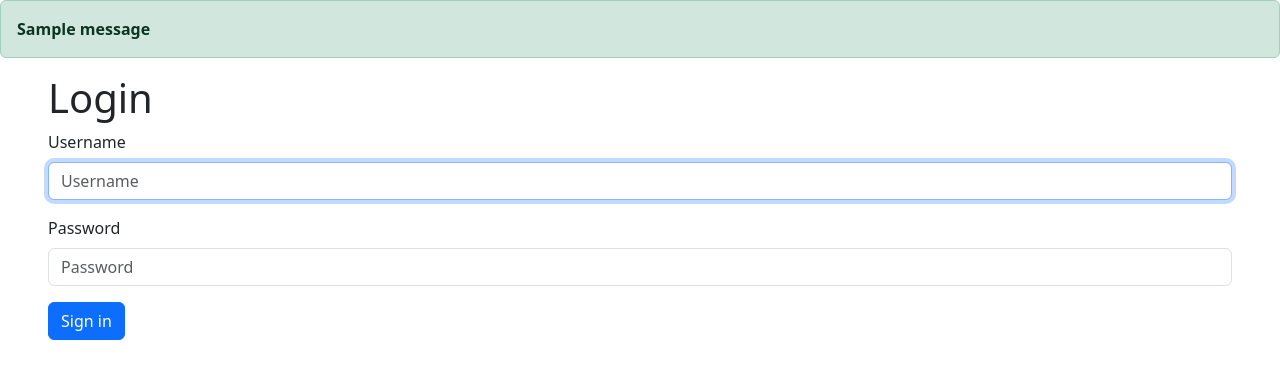
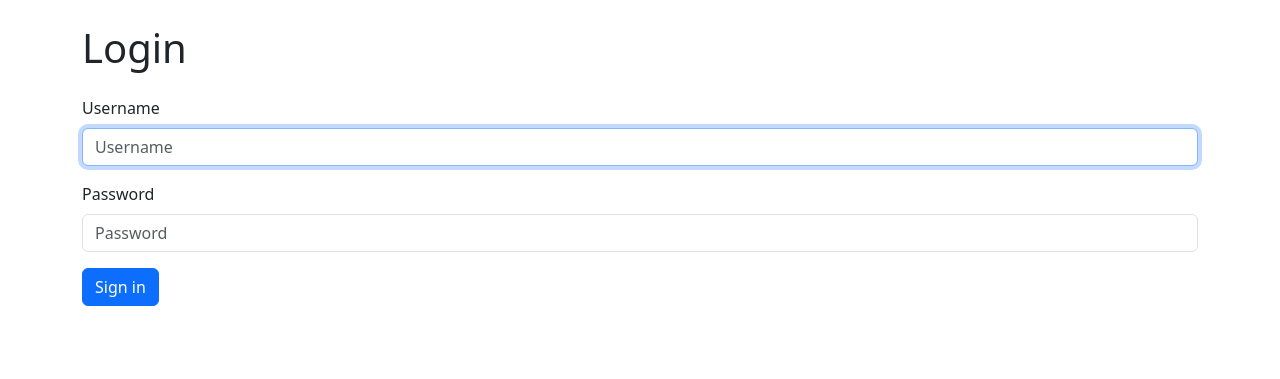
Before and after one commit to Buchiks/python-project-52, a Django app: page /users/login/ in a window 1280 px wide. Shown: the part 56-435 px from the top of the page. Run offline with Django 5.2, Linux system fonts and the light colour scheme; tables that the repository leaves empty hold one stand-in row (values such as "Sample post"); one stand-in notice (Sample message) is shown; some libraries are stand-ins or nearby versions.

Commit message:
tried changing login.html

```diff
--- a/users/templates/users/create_user.html
+++ b/users/templates/users/create_user.html
@@ -5,13 +5,6 @@
 
 {% block title %}Registration{% endblock %}
 {% block content %}
-{% if messages %}
-{% for message in messages %}
-<div class="alert {{ message.tags }} alert-dismissable fade show" role="alert">
-    <strong>{{ message }}</strong>
-</div>
-{% endfor %}
-{% endif %}
 <main class="form-signin px-5">
     {% translate 'Registration' as default_header %}
     <h1>{{ header | default:default_header }}</h1>
--- a/users/templates/users/login.html
+++ b/users/templates/users/login.html
@@ -1,6 +1,16 @@
+{% extends "base.html" %}
+{% load django_bootstrap5 %}
 {% load i18n %}
 
-{% translate "Login" as header %}
-{% url 'users:user_login' as action_url %}
-{% translate 'Sign in' as button %}
-{% include "users/create_user.html" with form_action=action_url input_value=button %}
+{% block content %}
+<div class="container wrapper flex-grow-1">
+    <h1 class="my-4">{% translate "Login" %}</h1>
+
+    <form method="post">
+        {% csrf_token %}
+        {% bootstrap_form form %}
+        <button type="submit" class="btn btn-primary">{% translate 'Sign in' %}</button>
+    </form>
+
+</div>
+{% endblock content %}
```
